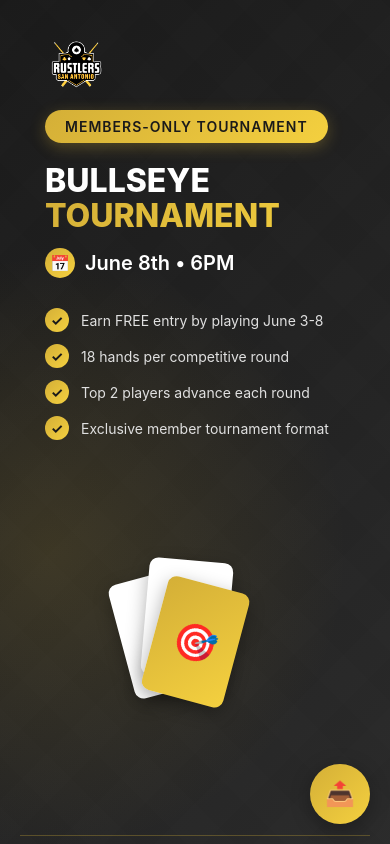
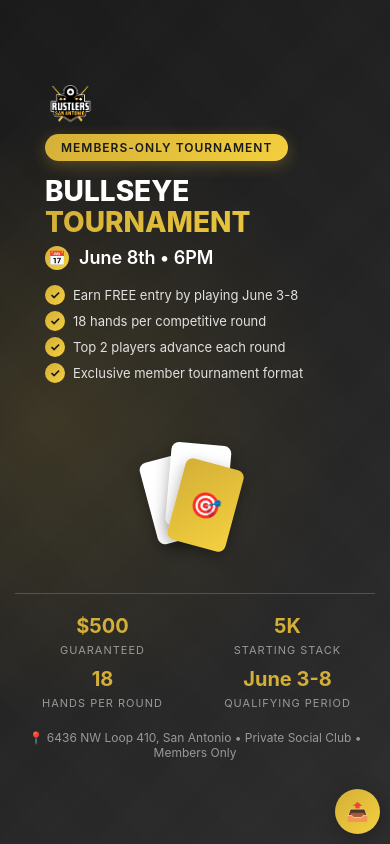
Before and after one commit to beian1fz/rustlers-club, a website: page bullseye-tournament-ad.html in a window 390 px wide. Shown: the top 844 px of the page. Drawn offline with Linux system fonts and the light colour scheme.

Commit message:
Update bullseye-tournament-ad.html

```diff
--- a/bullseye-tournament-ad.html
+++ b/bullseye-tournament-ad.html
@@ -74,6 +74,17 @@
             overflow: hidden;
             display: flex;
             align-items: center;
+            text-decoration: none;
+            transition: transform 0.3s ease;
+        }
+
+        a.logo-container {
+            text-decoration: none;
+            display: inline-flex;
+        }
+
+        .logo-container:hover {
+            transform: scale(1.05);
         }
 
         .logo-container img {
@@ -264,109 +275,6 @@
             letter-spacing: 1px;
         }
 
-        /* Mobile Responsive */
-        @media (max-width: 768px) {
-            .tournament-section {
-                padding: 40px 20px;
-            }
-
-            .content {
-                flex-direction: column;
-                gap: 40px;
-            }
-
-            .logo-wrapper {
-                height: 60px;
-                margin-bottom: 20px;
-            }
-
-            .logo-container {
-                max-width: 180px;
-                height: 60px;
-            }
-
-            .logo-container img {
-                max-height: 60px;
-            }
-
-            .card-stack {
-                transform: scale(0.7);
-                width: 210px;
-                height: 280px;
-            }
-
-            .card {
-                width: 140px;
-                height: 196px;
-                font-size: 60px;
-            }
-
-            .tournament-details {
-                grid-template-columns: repeat(2, 1fr);
-                gap: 15px;
-            }
-
-            .detail-value {
-                font-size: 24px;
-            }
-
-            .location-footer {
-                font-size: 12px;
-            }
-
-            .share-options {
-                right: -10px;
-                left: auto;
-                max-width: calc(100vw - 40px);
-                min-width: 250px;
-            }
-        }
-
-        @media (max-width: 480px) {
-            h1 {
-                font-size: 32px;
-            }
-
-            .datetime {
-                font-size: 20px;
-            }
-
-            .feature-item {
-                font-size: 14px;
-            }
-
-            .logo-wrapper {
-                height: 50px;
-            }
-
-            .logo-container {
-                max-width: 150px;
-                height: 50px;
-            }
-
-            .logo-container img {
-                max-height: 50px;
-            }
-
-            .card-stack {
-                transform: scale(0.6);
-            }
-
-            .operator-panel {
-                bottom: 10px;
-                right: 10px;
-            }
-
-            .share-toggle {
-                width: 50px;
-                height: 50px;
-                font-size: 20px;
-            }
-
-            .format-buttons {
-                grid-template-columns: 1fr;
-            }
-        }
         /* Operator Panel Styles */
         .operator-panel {
             position: fixed;
@@ -585,6 +493,186 @@
         body.capturing .operator-panel {
             display: none !important;
         }
+
+        /* Mobile Responsive */
+        @media (max-width: 768px) {
+            .tournament-section {
+                padding: 30px 20px;
+                min-height: 100vh;
+                display: flex;
+                align-items: center;
+            }
+
+            .content {
+                flex-direction: column;
+                gap: 30px;
+            }
+
+            .logo-wrapper {
+                height: 50px;
+                margin-bottom: 15px;
+            }
+
+            .logo-container {
+                max-width: 160px;
+                height: 50px;
+            }
+
+            .logo-container img {
+                max-height: 50px;
+            }
+
+            .event-badge {
+                margin-bottom: 15px;
+                padding: 6px 16px;
+                font-size: 12px;
+            }
+
+            h1 {
+                margin-bottom: 10px;
+            }
+
+            .datetime {
+                margin-bottom: 20px;
+                font-size: 22px;
+            }
+
+            .features {
+                margin-bottom: 25px;
+            }
+
+            .feature-item {
+                margin-bottom: 8px;
+            }
+
+            .card-stack {
+                transform: scale(0.6);
+                width: 180px;
+                height: 240px;
+                margin: -20px 0;
+            }
+
+            .card {
+                width: 120px;
+                height: 168px;
+                font-size: 50px;
+            }
+
+            .tournament-details {
+                grid-template-columns: repeat(2, 1fr);
+                gap: 15px;
+                margin-top: 25px;
+                padding-top: 25px;
+            }
+
+            .detail-value {
+                font-size: 22px;
+            }
+
+            .detail-label {
+                font-size: 12px;
+            }
+
+            .location-footer {
+                font-size: 12px;
+                margin-top: 20px;
+            }
+
+            .share-options {
+                right: -10px;
+                left: auto;
+                max-width: calc(100vw - 40px);
+                min-width: 250px;
+            }
+        }
+
+        @media (max-width: 480px) {
+            .tournament-section {
+                padding: 20px 15px;
+            }
+
+            h1 {
+                font-size: 28px;
+                margin-bottom: 8px;
+            }
+
+            .datetime {
+                font-size: 18px;
+                margin-bottom: 15px;
+            }
+
+            .datetime-icon {
+                width: 24px;
+                height: 24px;
+                font-size: 14px;
+            }
+
+            .feature-item {
+                font-size: 13px;
+                margin-bottom: 6px;
+                gap: 8px;
+            }
+
+            .checkmark {
+                width: 20px;
+                height: 20px;
+                font-size: 12px;
+            }
+
+            .features {
+                margin-bottom: 20px;
+            }
+
+            .logo-wrapper {
+                height: 40px;
+                margin-bottom: 10px;
+            }
+
+            .logo-container {
+                max-width: 140px;
+                height: 40px;
+            }
+
+            .logo-container img {
+                max-height: 40px;
+            }
+
+            .card-stack {
+                transform: scale(0.5);
+                width: 150px;
+                height: 200px;
+                margin: -30px 0;
+            }
+
+            .tournament-details {
+                gap: 10px;
+                margin-top: 20px;
+                padding-top: 20px;
+            }
+
+            .detail-value {
+                font-size: 20px;
+            }
+
+            .detail-label {
+                font-size: 11px;
+            }
+
+            .operator-panel {
+                bottom: 10px;
+                right: 10px;
+            }
+
+            .share-toggle {
+                width: 45px;
+                height: 45px;
+                font-size: 18px;
+            }
+
+            .format-buttons {
+                grid-template-columns: 1fr;
+            }
+        }
     </style>
 </head>
 <body>
@@ -596,9 +684,9 @@
             <div class="content">
                 <div class="left-content">
                     <div class="logo-wrapper">
-                        <div class="logo-container">
+                        <a href="https://rustlersclub.com" class="logo-container" target="_blank" rel="noopener noreferrer">
                             <img src="images/rustlers-logo1.png" alt="Rustlers Club Logo">
-                        </div>
+                        </a>
                     </div>
 
                     <div class="event-badge">Members-Only Tournament</div>
```
